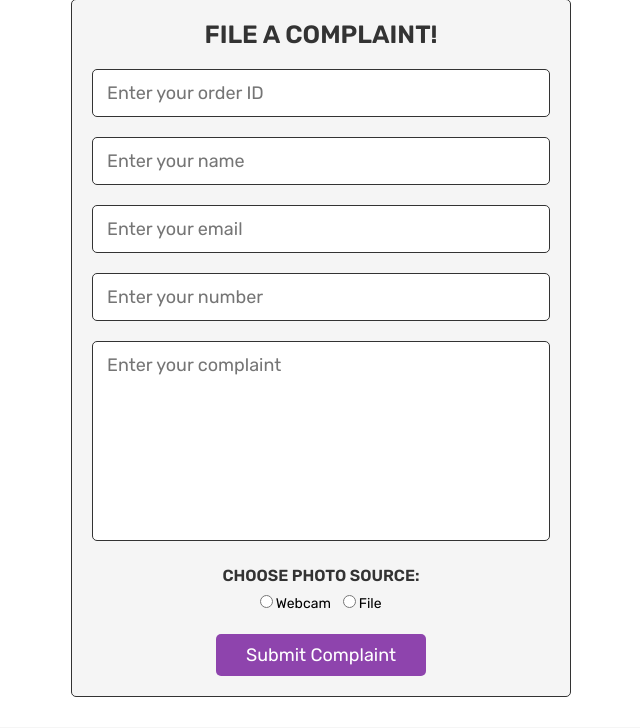
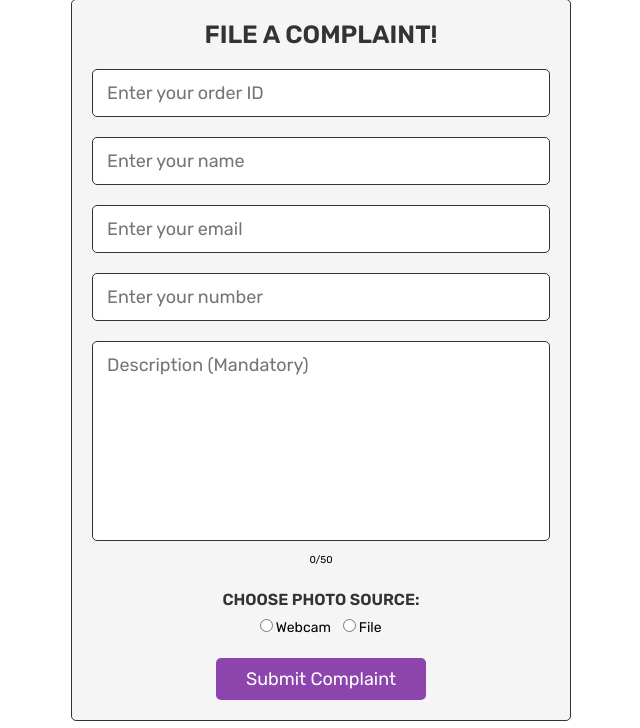
Before and after one commit to NourashAzmine/CSE327_eCommerce_Website, a PHP site: page /CSE327_E-Pharma-main/complaint.php in a window 1280 px wide. Shown: the part 405-1133 px from the top of the page, without its empty margins (319-959 px from the left). Run offline with PHP 8.4, Linux system fonts and the light colour scheme; data that the repository does not hold is empty.

Commit message:
Seventh Commit
limited the textarea to 50 characters and made it mandatory, also some minor bug fixed

```diff
--- a/complaint.php
+++ b/complaint.php
@@ -81,8 +81,10 @@ if (isset($_POST['send'])) {
             <div class="input-group">
                 <input type="number" name="number" required placeholder="Enter your number" class="box" value="<?php echo isset($_GET['number']) ? $_GET['number'] : ''; ?>">
             </div>
-            <textarea name="message" class="box" placeholder="Enter your complaint" id="" cols="30" rows="10"></textarea>
+            <textarea name="message" class="box" placeholder="Description (Mandatory)" id="complaint-input" cols="30" rows="10" maxlength="50" required></textarea>
+            <p id="character-count">0/50</p>
             <br><br>
+
             <div class="input-group">
                 <h3 style="font-size: 160%">Choose Photo Source:</h3>
                 <input type="radio" name="photo-source" id="photo-source-webcam" value="webcam" onclick="togglePhotoSource('webcam')">
@@ -98,8 +100,8 @@ if (isset($_POST['send'])) {
                 <canvas id="captured-image" style="display: none;"></canvas>
                 <img id="preview" style="display: none;">
             </div>
-
-            <button type="button" id="take-picture-btn" onclick="takePicture()" class="box" style = "display:none;">Take a Picture</button>
+            <input type="hidden" id="photo-data" name="photo-data">
+            <button type="button" id="take-picture-btn" onclick="takePicture()" class="box" style="display:none;">Take a Picture</button>
             <input type="submit" value="Submit Complaint" name="send" class="btn">
         </form>
     </section>
@@ -110,6 +112,15 @@ if (isset($_POST['send'])) {
     <script src="js/webcam.min.js"></script>
 
     <script>
+        // Update character count dynamically
+        const complaintInput = document.getElementById('complaint-input');
+        const characterCount = document.getElementById('character-count');
+
+        complaintInput.addEventListener('input', function() {
+            const currentLength = complaintInput.value.length;
+            characterCount.textContent = currentLength + '/50';
+        });
+
         // Function to toggle the photo source options
         function togglePhotoSource(source) {
             var webcamContainer = document.getElementById('webcam-container');
@@ -119,8 +130,9 @@ if (isset($_POST['send'])) {
             if (source === 'webcam') {
                 webcamContainer.style.display = 'block';
                 fileContainer.style.display = 'none';
+                Webcam.attach('#webcam-container'); // Attach webcam when chosen
                 takePictureBtn.style.display = 'block';
-             Webcam.attach('#webcam-container'); // Attach webcam when chosen
+
 
             } else if (source === 'file') {
                 webcamContainer.style.display = 'none';
@@ -175,4 +187,5 @@ if (isset($_POST['send'])) {
         }
     </script>
 </body>
+
 </html>
```
Lines whose indentation alone changed are shown as unchanged.
